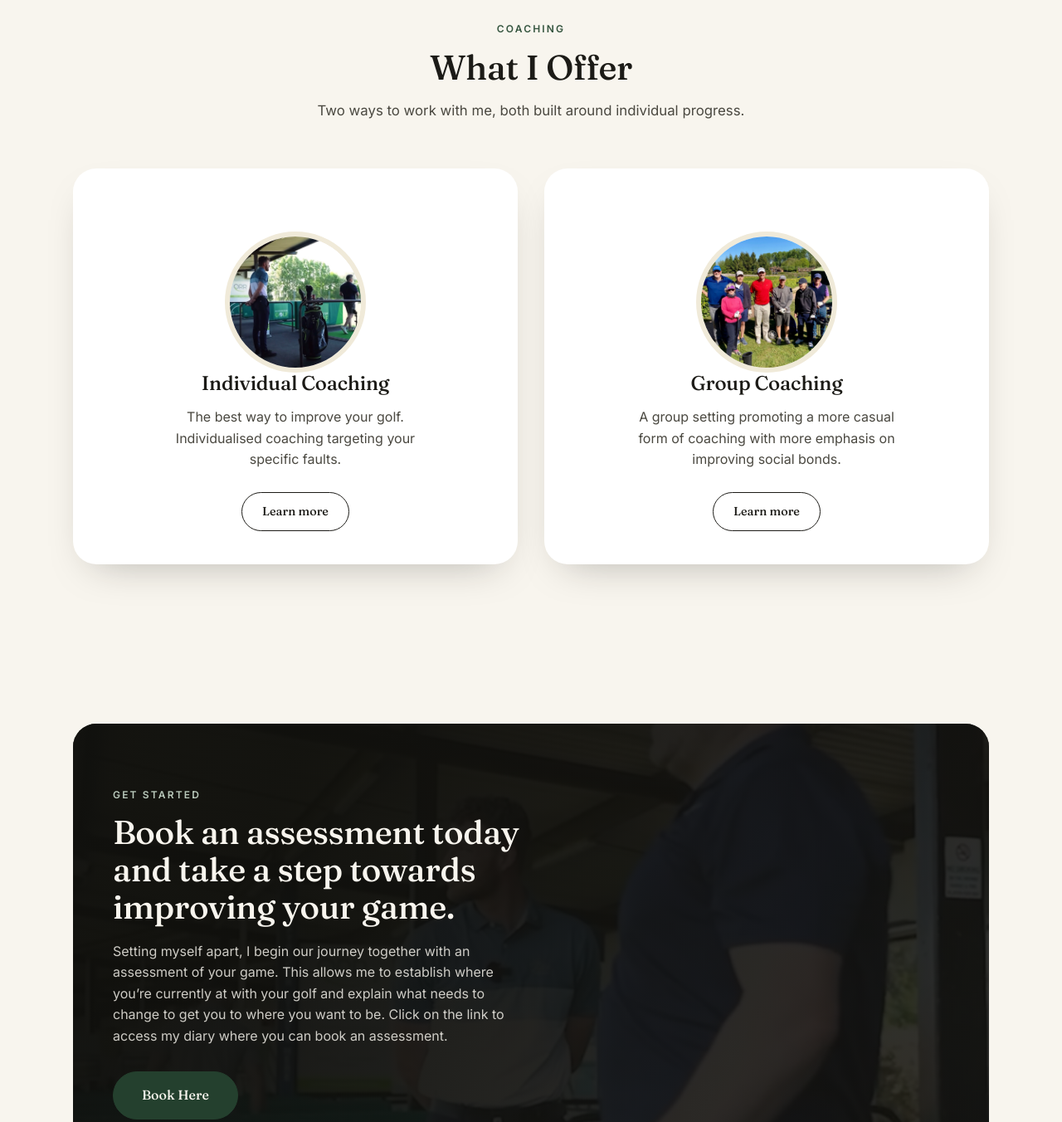
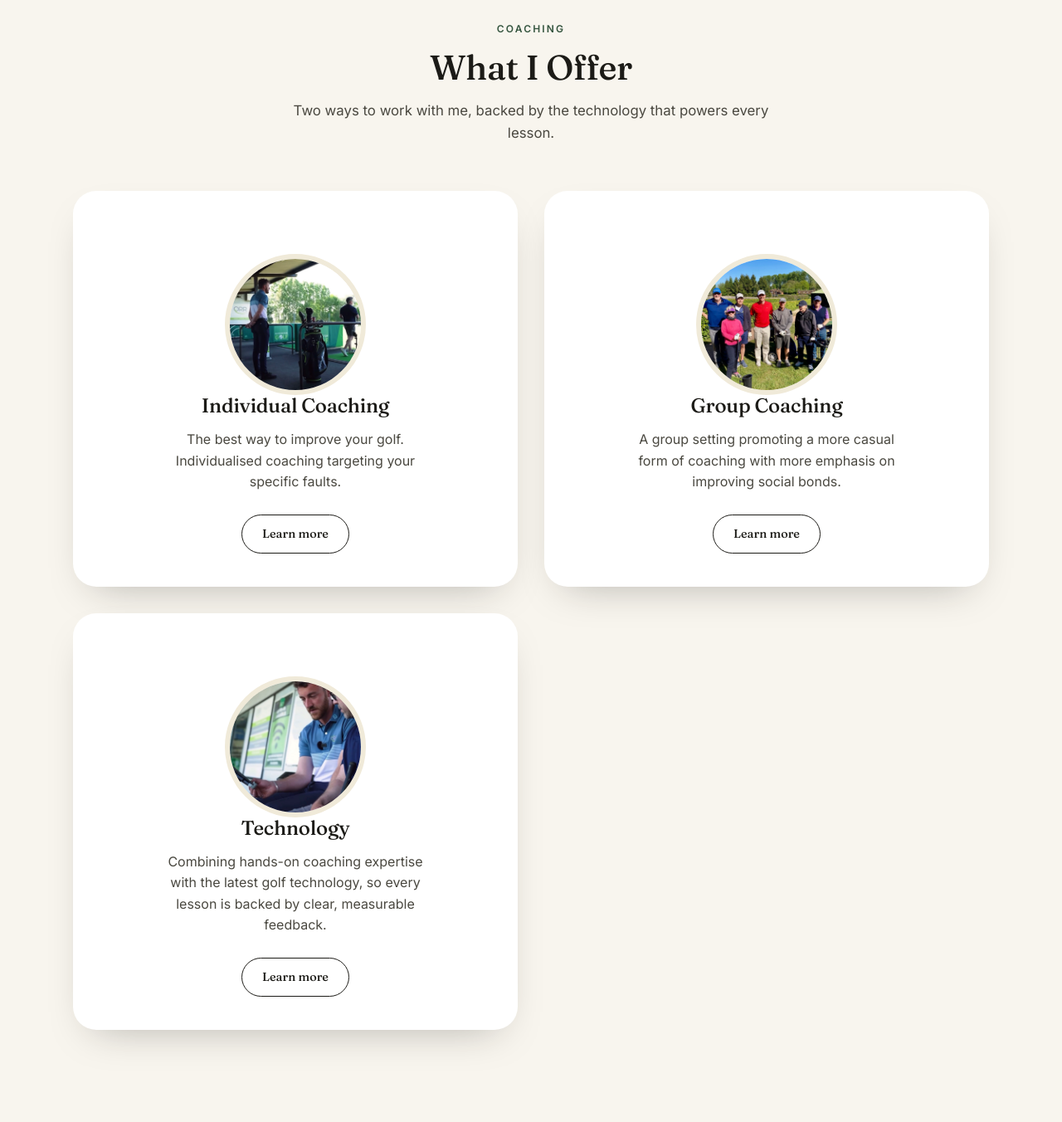
Before and after one commit to dscfnym69z-cloud/JakeDunstanGolfCoaching, a plain HTML site: page jake-dunstan-golf/index.html in a window 1280 px wide. Shown: the part 860-2212 px from the top of the page at 83% size. Drawn offline with Linux system fonts and the light colour scheme.

Commit message:
Update index.html

```diff
--- a/jake-dunstan-golf/index.html
+++ b/jake-dunstan-golf/index.html
@@ -14,7 +14,6 @@
     <a href="index.html" class="logo">Jake Dunstan <span>Golf Coaching</span></a>
     <nav class="nav-links">
       <a href="index.html" class="nav-link active">Home</a>
-      <a href="technology.html" class="nav-link">Technology</a>
       <a href="contact.html" class="nav-link">Contact</a>
     </nav>
     <div class="nav-cta">
@@ -26,7 +25,6 @@
   </div>
   <div class="mobile-menu">
     <a href="index.html">Home</a>
-    <a href="technology.html">Technology</a>
     <a href="contact.html">Contact</a>
     <a href="https://jakedunstan.proagenda.com/" target="_blank" rel="noopener">Book a Lesson</a>
   </div>
@@ -49,7 +47,7 @@
     <div class="section-head">
       <span class="eyebrow">Coaching</span>
       <h2>What I Offer</h2>
-      <p>Two ways to work with me, both built around individual progress.</p>
+      <p>Two ways to work with me, backed by the technology that powers every lesson.</p>
     </div>
     <div class="offer-grid">
       <div class="offer-card">
@@ -67,6 +65,14 @@
         <h3>Group Coaching</h3>
         <p>A group setting promoting a more casual form of coaching with more emphasis on improving social bonds.</p>
         <a href="group-coaching.html" class="btn btn-outline btn-small">Learn more</a>
+      </div>
+      <div class="offer-card">
+        <div class="offer-photo">
+          <img src="assets/photos/coaching-4.jpeg" alt="Jake Dunstan reviewing swing technology with a student">
+        </div>
+        <h3>Technology</h3>
+        <p>Combining hands-on coaching expertise with the latest golf technology, so every lesson is backed by clear, measurable feedback.</p>
+        <a href="technology.html" class="btn btn-outline btn-small">Learn more</a>
       </div>
     </div>
   </div>
```
